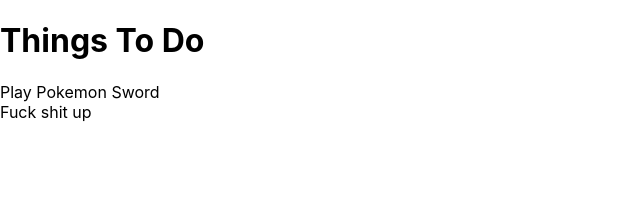
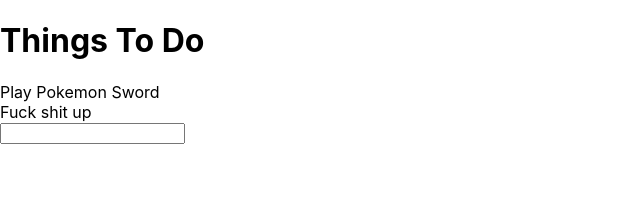
Before and after one commit to meganreyes/todolist, a React (Create React App) app: page / in a window 1280 px wide. Shown: the top 212 px of the page, without its empty margins (0-640 px from the left). Built offline with nearby package versions, Linux system fonts and the light colour scheme.

Commit message:
Added TodoEntryForm

```diff
--- a/src/App.js
+++ b/src/App.js
@@ -1,18 +1,27 @@
 import React, {useState} from 'react';
 import TodoList from './TodoList';
+import TodoEntryForm from './TodoEntryForm';
 
 export default function App() {
+
   const [todos, setTodos] = useState([
      {id: 1, content: 'Play Pokemon Sword'},
      {id: 2, content: 'Fuck shit up'},
   ]);
+
   function deleteTodo(id) {
     setTodos(todos => todos.filter(todo => todo.id !== id));
   }
+
+  function addTodo(todo) {
+    setTodos(todos => [...todos, todo]);
+   }
+
   return (
      <div className="App">
       <h1>Things To Do</h1>
       <TodoList todos={todos} />
+      <TodoEntryForm adder={addTodo} />
      </div>
  );
 }
--- /dev/null
+++ b/src/TodoEntryForm.js
@@ -0,0 +1,15 @@
+import React, { useState } from 'react';
+
+export default function TodoEntryForm( { adder }) {
+  const [content, setContent] = useState('');
+  function submit(e) {
+    e.preventDefault();
+    adder({ id: Math.random(), content });
+    setContent('');
+  }
+  return (
+    <form onSubmit={submit}>
+      <input value={content} onChange={e => setContent(e.target.value)} />
+    </form>
+  )
+}
```
